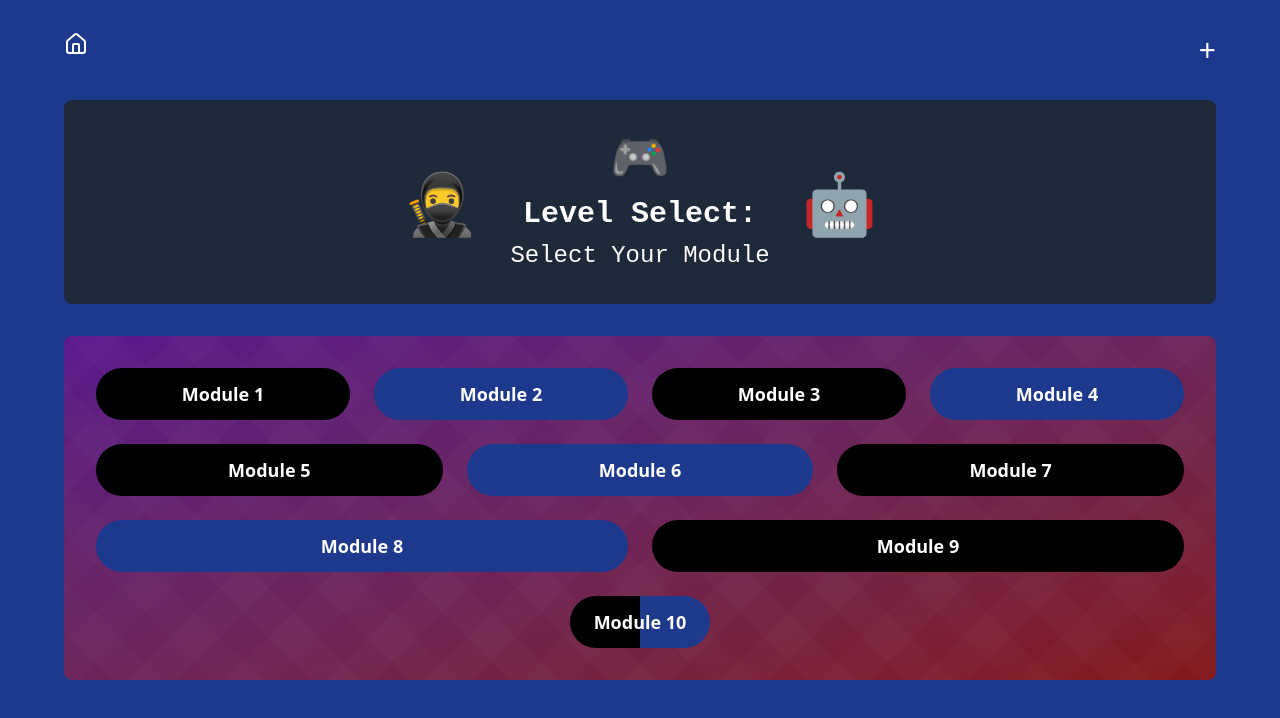
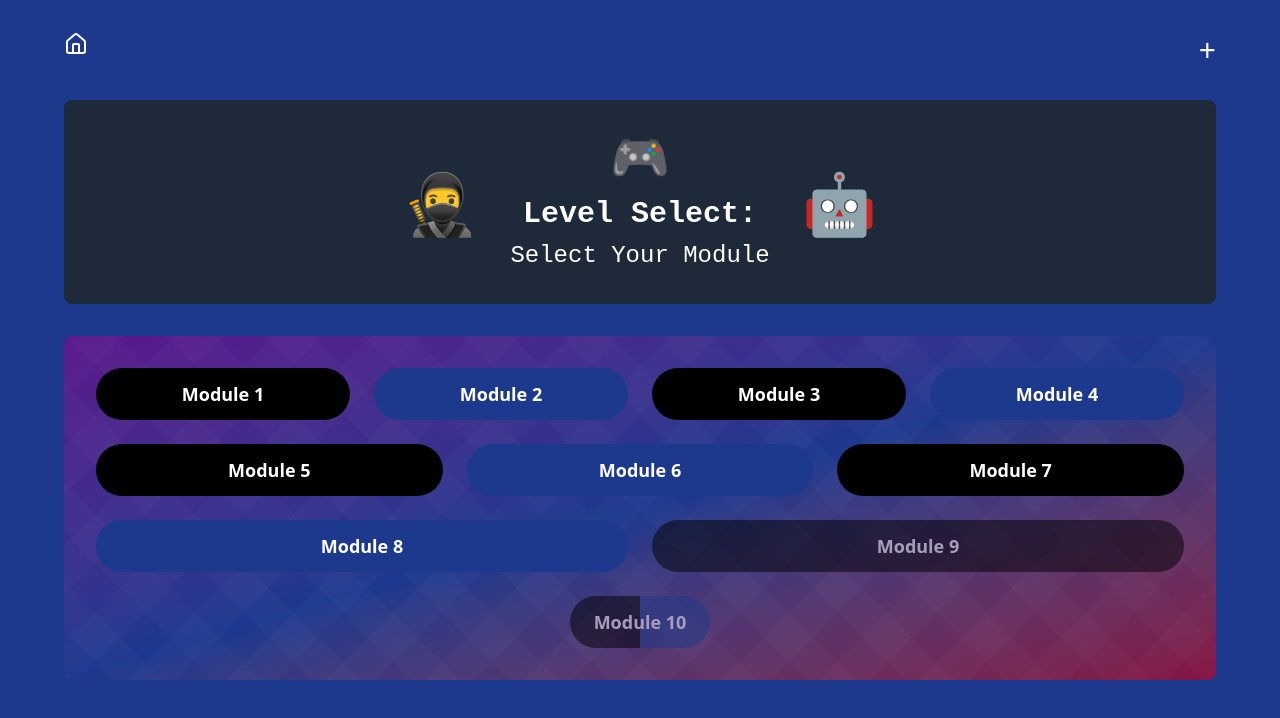
Before and after one commit to Isaact2424/AICheckpoint, a React (Vite) app: page / in a window 1280 px wide. Both pictures are taken after a click on the button "I'm ready to LEVEL UP". Shown: the top 718 px of the page. Built offline with nearby package versions, Linux system fonts and the light colour scheme.

Commit message:
Unique module pages set to lessons. No module 9 or 10 yet

```diff
--- a/src/App.jsx
+++ b/src/App.jsx
@@ -8,6 +8,7 @@ import runningbot from './assets/runningbot.png';
 
 const SenseiCheckpoint = () => {
   const [currentPage, setCurrentPage] = useState('home');
+  const [selectedModule, setSelectedModule] = useState(null);
   const [selectedLessonId, setSelectedLessonId] = useState(null);
 
 
@@ -17,6 +18,18 @@ const lessonFormUrl = {
   // add more as you make them
 };
 
+  const moduleLessonCounts = {
+    1: 6,
+    2: 8,
+    3: 8,
+    4: 8,
+    5: 8,
+    6: 8,
+    7: 9,
+    8: 8,
+    9: 0,
+    10: 0
+  };
 
 
 
@@ -32,6 +45,19 @@ const lessonFormUrl = {
     { id: 9, color: 'bg-black', textColor: 'text-white' },
     { id: 10, color: 'bg-blue-900', textColor: 'text-white' }
   ];
+
+   const getLessonsForModule = (moduleId) => {
+    const lessonCount = moduleLessonCounts[moduleId];
+    const lessons = [];
+    for (let i = 1; i <= lessonCount; i++) {
+      lessons.push({
+        id: `${moduleId}-${i}`,
+        color: i % 2 === 1 ? 'bg-black' : 'bg-blue-900',
+        textColor: 'text-white'
+      });
+    }
+    return lessons;
+  };
 
   const lessons = [
     { id: '1-1', color: 'bg-black', textColor: 'text-white' },
@@ -105,12 +131,9 @@ const lessonFormUrl = {
             <button onClick={() => setCurrentPage('home')} className="text-white hover:text-gray-300">
               <Home size={24} />
             </button>
-            {/* <span className="text-white text-xl">/page</span> */}
           </div>
           <button className="text-white text-3xl">+</button>
         </div>
-
-        {/* <p className="text-blue-300 mb-4">Desktop · Primary</p> */}
 
         <div className="mb-8">
           <div className="bg-gray-800 rounded-lg p-8 flex items-center justify-center gap-8">
@@ -128,7 +151,7 @@ const lessonFormUrl = {
           </div>
         </div>
 
-        <div className="bg-gradient-to-br from-purple-900 via-white-900 to-red-900 rounded-lg p-8 relative overflow-hidden">
+        <div className="bg-gradient-to-br from-purple-900 via-blue-900 to-pink-900 rounded-lg p-8 relative overflow-hidden">
           <div className="absolute inset-0 opacity-20">
             <div className="absolute top-0 left-0 w-full h-full"
               style={{
@@ -142,8 +165,14 @@ const lessonFormUrl = {
             {modules.slice(0, 4).map((module) => (
               <button
                 key={module.id}
-                onClick={() => setCurrentPage('lessons')}
-                className={`${module.color} ${module.textColor} px-6 py-3 rounded-full font-bold text-lg hover:scale-110 transition-transform`}
+                onClick={() => {
+                  if (moduleLessonCounts[module.id] > 0) {
+                    setSelectedModule(module.id);
+                    setCurrentPage('lessons');
+                  }
+                }}
+                className={`${module.color} ${module.textColor} px-6 py-3 rounded-full font-bold text-lg hover:scale-110 transition-transform ${moduleLessonCounts[module.id] === 0 ? 'opacity-50 cursor-not-allowed' : ''}`}
+                disabled={moduleLessonCounts[module.id] === 0}
               >
                 Module {module.id}
               </button>
@@ -154,8 +183,14 @@ const lessonFormUrl = {
             {modules.slice(4, 7).map((module) => (
               <button
                 key={module.id}
-                onClick={() => setCurrentPage('lessons')}
-                className={`${module.color} ${module.textColor} px-6 py-3 rounded-full font-bold text-lg hover:scale-110 transition-transform`}
+                onClick={() => {
+                  if (moduleLessonCounts[module.id] > 0) {
+                    setSelectedModule(module.id);
+                    setCurrentPage('lessons');
+                  }
+                }}
+                className={`${module.color} ${module.textColor} px-6 py-3 rounded-full font-bold text-lg hover:scale-110 transition-transform ${moduleLessonCounts[module.id] === 0 ? 'opacity-50 cursor-not-allowed' : ''}`}
+                disabled={moduleLessonCounts[module.id] === 0}
               >
                 Module {module.id}
               </button>
@@ -166,8 +201,14 @@ const lessonFormUrl = {
             {modules.slice(7, 9).map((module) => (
               <button
                 key={module.id}
-                onClick={() => setCurrentPage('lessons')}
-                className={`${module.color} ${module.textColor} px-6 py-3 rounded-full font-bold text-lg hover:scale-110 transition-transform`}
+                onClick={() => {
+                  if (moduleLessonCounts[module.id] > 0) {
+                    setSelectedModule(module.id);
+                    setCurrentPage('lessons');
+                  }
+                }}
+                className={`${module.color} ${module.textColor} px-6 py-3 rounded-full font-bold text-lg hover:scale-110 transition-transform ${moduleLessonCounts[module.id] === 0 ? 'opacity-50 cursor-not-allowed' : ''}`}
+                disabled={moduleLessonCounts[module.id] === 0}
               >
                 Module {module.id}
               </button>
@@ -176,11 +217,17 @@ const lessonFormUrl = {
 
           <div className="relative flex justify-center">
             <button
-              onClick={() => setCurrentPage('lessons')}
-              className="px-6 py-3 rounded-full font-bold text-lg hover:scale-110 transition-transform text-white overflow-hidden relative"
+              onClick={() => {
+                if (moduleLessonCounts[10] > 0) {
+                  setSelectedModule(10);
+                  setCurrentPage('lessons');
+                }
+              }}
+              className={`px-6 py-3 rounded-full font-bold text-lg hover:scale-110 transition-transform text-white overflow-hidden relative ${moduleLessonCounts[10] === 0 ? 'opacity-50 cursor-not-allowed' : ''}`}
               style={{
                 background: 'linear-gradient(90deg, black 50%, rgb(30, 58, 138) 50%)'
               }}
+              disabled={moduleLessonCounts[10] === 0}
             >
               Module 10
             </button>
@@ -190,7 +237,21 @@ const lessonFormUrl = {
     </div>
   );
 
-const LessonSelectPage = () => (
+
+  const LessonSelectPage = () => {
+    const lessons = getLessonsForModule(selectedModule);
+
+    // Determine grid layout based on number of lessons
+    const getGridLayout = (lessonCount) => {
+      if (lessonCount <= 6) return { rows: 2, cols: 3 };
+      if (lessonCount === 8) return { rows: 2, cols: 4 };
+      if (lessonCount === 9) return { rows: 3, cols: 3 };
+      return { rows: 2, cols: 3 };
+    };
+
+    const layout = getGridLayout(lessons.length);
+
+    return (
       <div className="min-h-screen bg-blue-900 p-8">
         <div className="max-w-6xl mx-auto">
           <div className="flex justify-between items-start mb-8">
@@ -198,12 +259,10 @@ const LessonSelectPage = () => (
               <button onClick={() => setCurrentPage('modules')} className="text-white hover:text-gray-300">
                 <Home size={24} />
               </button>
-            {/* <span className="text-white text-xl">/page-2</span> */}
+              <span className="text-white text-xl">Module {selectedModule}</span>
             </div>
             <button className="text-white text-3xl">+</button>
           </div>
-
-        {/* <p className="text-blue-300 mb-4">Desktop · Primary</p>  */}
 
           <div className="grid grid-cols-2 gap-8 mb-8">
             <div className="bg-gray-800 rounded-lg p-8 flex flex-col items-center justify-center">
@@ -216,8 +275,12 @@ const LessonSelectPage = () => (
               </p>
             </div>
 
-          <div className="bg-white rounded-lg flex items-center justify-center p-8">
-            <div className="text-6xl">🥷🤖</div>
+            <div className="bg-gradient-to-br from-red-800 to-purple-800 rounded-lg flex items-center justify-center p-8">
+              <img
+              src={handshake}
+              alt="handshake"
+              className="w-80 h-auto rounded-lg"
+            />
             </div>
           </div>
 
@@ -231,34 +294,17 @@ const LessonSelectPage = () => (
               ></div>
             </div>
 
-          <div className="relative grid grid-cols-3 gap-6 mb-6">
-            {lessons.slice(0, 3).map((lesson) => (
+            <div className={`relative grid grid-cols-${layout.cols} gap-6`}>
+              {lessons.map((lesson) => (
                 <button
                   key={lesson.id}
                   onClick={() => {
                     setSelectedLessonId(lesson.id);
                     setCurrentPage('loading');
                   }}
-
                   className={`${lesson.color} ${lesson.textColor} px-6 py-3 rounded-full font-bold text-lg hover:scale-110 transition-transform`}
                 >
-                Module {lesson.id}
-              </button>
-            ))}
-          </div>
-
-          <div className="relative grid grid-cols-3 gap-6">
-            {lessons.slice(3, 6).map((lesson) => (
-              <button
-                key={lesson.id}
-                onClick={() => {
-                setSelectedLessonId(lesson.id);
-                setCurrentPage('loading');
-                }}
-
-                className={`${lesson.color} ${lesson.textColor} px-6 py-3 rounded-full font-bold text-lg hover:scale-110 transition-transform`}
-              >
-                Module {lesson.id}
+                  Lesson {lesson.id}
                 </button>
               ))}
             </div>
@@ -266,6 +312,8 @@ const LessonSelectPage = () => (
         </div>
       </div>
     );
+  };
+
 
   const LessonPage = () => {
     const formSrc = lessonFormUrl[selectedLessonId];
@@ -289,12 +337,13 @@ const LessonSelectPage = () => (
             </div>
 
             <div className="flex-1 flex items-center justify-center">
+              <div className="w-80 h-64 bg-gray-200 rounded flex items-center justify-center">
                 <img
               src={waterslide}
-            alt="Water slide"
+              alt="waterslide"
               className="w-80 h-auto rounded-lg"
             />
-
+              </div>
             </div>
 
             <div className="w-48 h-48 bg-blue-800 rounded-lg flex items-center justify-center">
@@ -328,7 +377,6 @@ const LessonSelectPage = () => (
     );
   };
 
-
   return (
     <div className="w-full">
       {currentPage === 'home' && <HomePage />}
```
Lines whose indentation alone changed are shown as unchanged.
